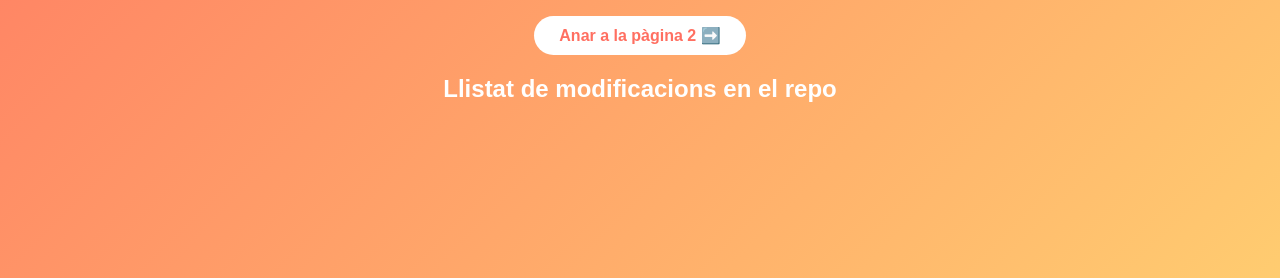
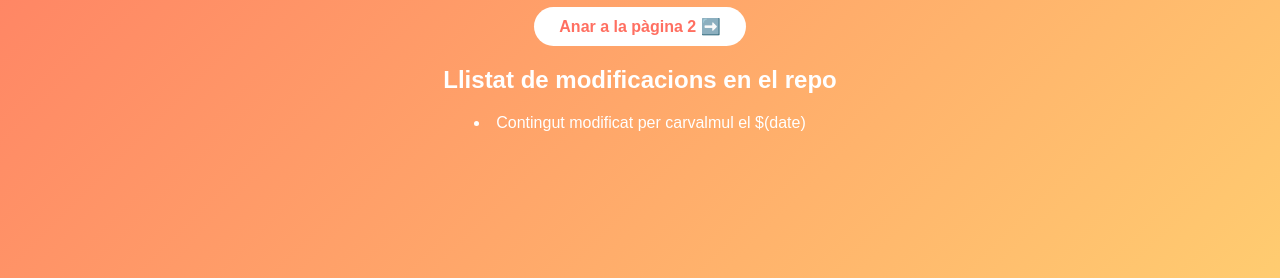
Before and after one commit to carvalmul/intermodular09carlos, a plain HTML site: page index.html in a window 1280 px wide. Shown: the part 522-800 px from the top of the page. Drawn offline with Linux system fonts and the light colour scheme.

Commit message:
Afegit contingut a README.md i modificat index.html

```diff
--- a/index.html
+++ b/index.html
@@ -64,6 +64,7 @@
   <div>
     <h2>Llistat de modificacions en el repo</h2>
     <ul></ul>
+    <li>Contingut modificat per carvalmul el $(date)</li>
   </div>
 
 </body>
```
Also changed, not shown: 1 other file.
